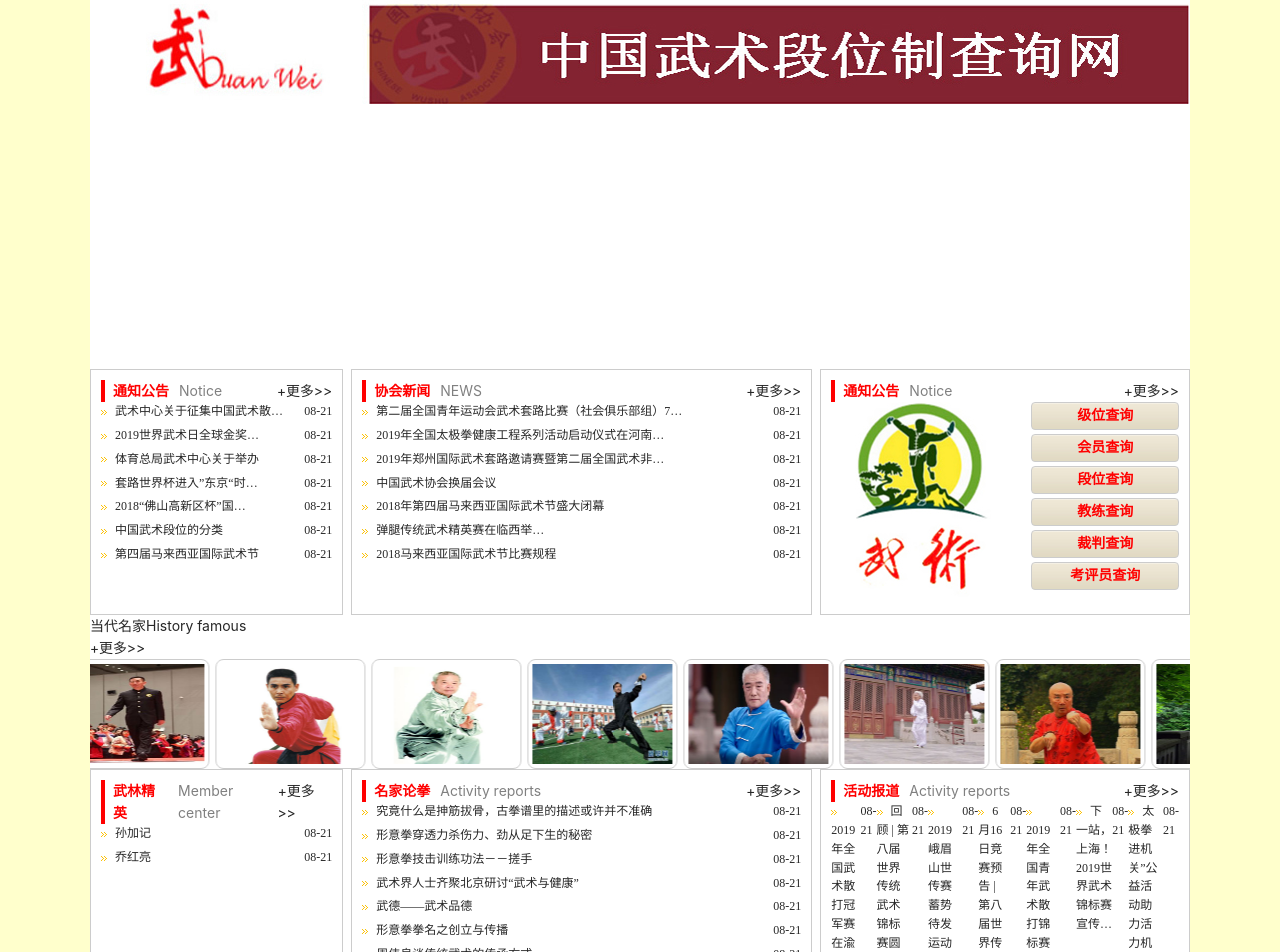
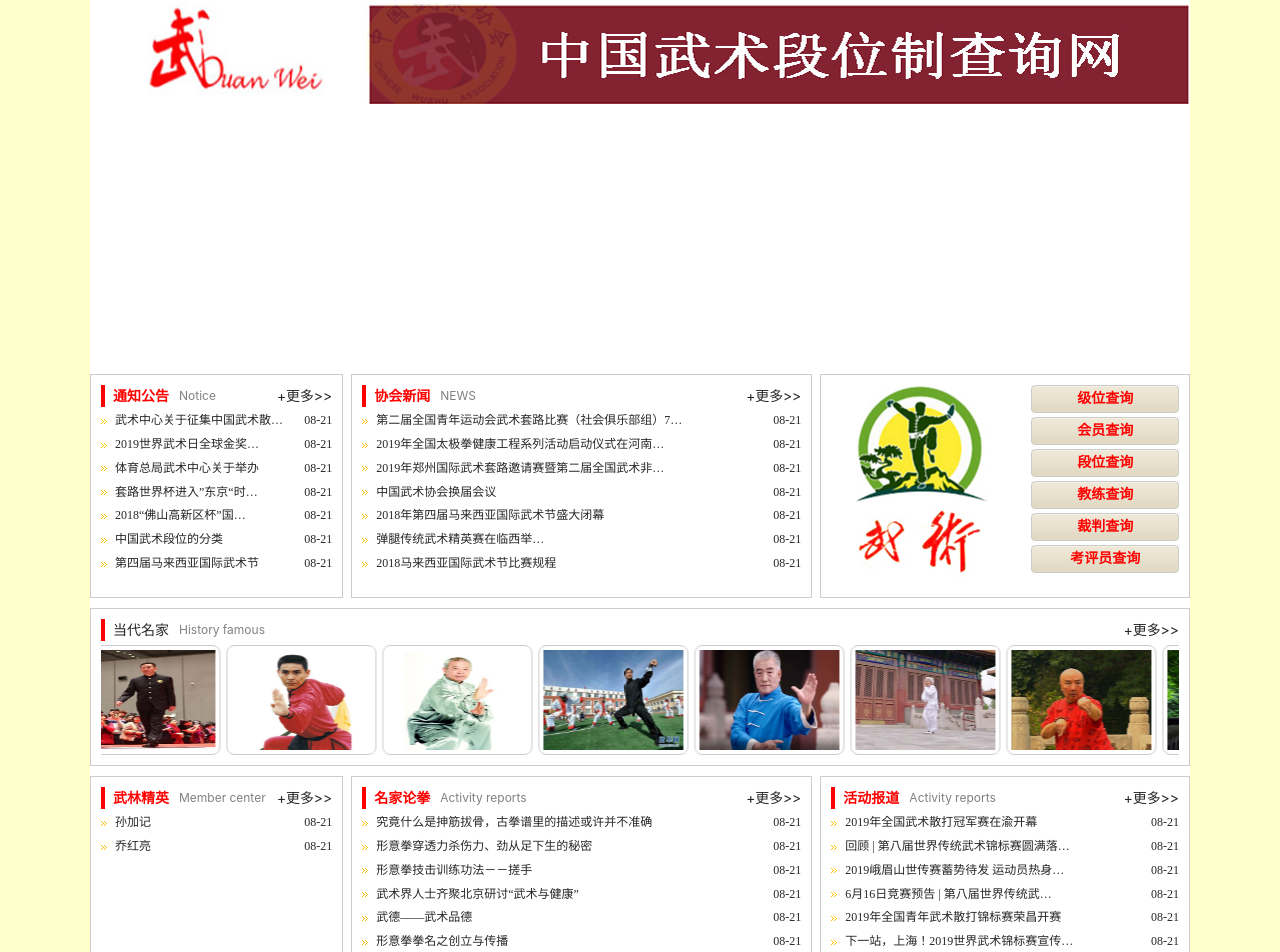
Before and after one commit to feigebaobei/reactofwebsite, a React (Create React App) app: page / in a window 1280 px wide. Shown: the top 952 px of the page. Built offline with nearby package versions, Linux system fonts and the light colour scheme.

Commit message:
feat(home): 开发样式

```diff
--- a/src/pages/Home/first.scss
+++ b/src/pages/Home/first.scss
@@ -21,14 +21,14 @@
         display: flex;
         .notice {
             width: 300px;
+            margin: 5px 0;
             margin-right: 8px;
             padding: 10px;
-        }
             .header {
                 display: flex;
                 justify-content: space-between;
+                margin-bottom: 4px;
                 /* align-items: center; */
-        }
                 .headerLeft {
                     display: flex;
                     align-items: center;
@@ -40,6 +40,13 @@
                     width:4px;
                     height: 100%;
                     margin-right: 8px;
+                }
+                .grey {
+                    color: gray;
+                    margin-left: 10px;
+                    font-size: 12px;
+                }
+            }
         }
         .newsContainer{
             font-size: 12px;
@@ -64,20 +71,41 @@
             color: red;
             font-weight: 600;
         }
-        .grey {
-            color: gray;
-            margin-left: 10px;
-        }
         .news {
             /* width: 440px; */
             flex-basis: 50%;
             flex-grow: 1;
+            margin: 5px 0;
             margin-right: 8px;
             padding: 10px;
+            .header {
+                display: flex;
+                justify-content: space-between;
+                margin-bottom: 4px;
+                /* align-items: center; */
+                .headerLeft {
+                    display: flex;
+                    align-items: center;
+                }
+                .headerRight {}
+                .block {
+                    display: inline-block;
+                    background-color: red;
+                    width:4px;
+                    height: 100%;
+                    margin-right: 8px;
+                }
+                .grey {
+                    color: gray;
+                    margin-left: 10px;
+                    font-size: 12px;
+                }
+            }
         }
         .links {
             width: 440px;
             padding: 10px;
+            margin: 5px 0;
             .newsContainer {
                 display: flex;
                 img {}
@@ -99,13 +127,63 @@
                 }
             }
         }
+        .active {
+            width: 440px;
+            padding: 10px;
+            margin: 5px 0;
+            .header {
+                display: flex;
+                justify-content: space-between;
+                margin-bottom: 4px;
+                /* align-items: center; */
+                .headerLeft {
+                    display: flex;
+                    align-items: center;
+                }
+                .headerRight {}
+                .block {
+                    display: inline-block;
+                    background-color: red;
+                    width:4px;
+                    height: 100%;
+                    margin-right: 8px;
+                }
+                .grey {
+                    color: gray;
+                    margin-left: 10px;
+                    font-size: 12px;
+                }
+            }
+        }
+    }
+    .mingjia {
+        padding: 10px;
+        margin: 5px 0;
+        .header {
+            display: flex;
+            justify-content: space-between;
+            margin-bottom: 4px;
+            /* align-items: center; */
+            .headerLeft {
+                display: flex;
+                align-items: center;
+            }
+            .headerRight {}
+            .block {
+                display: inline-block;
+                background-color: red;
+                width:4px;
+                height: 100%;
+                margin-right: 8px;
+            }
+            .grey {
+                color: gray;
+                margin-left: 10px;
+                font-size: 12px;
+            }
         }
 
-
-
-
-
-
+    }
 
     .imgScrollBoxBox {
         /* position: relative; */
@@ -203,7 +281,9 @@
             cursor: pointer;
         }
     }
-
+    .widgetScrollBox:hover {
+        animation-play-state: paused;
+    }
     @-webkit-keyframes widgetAnimate /* Safari Chrome opera */
     {
         /* 0%   {background: red;}
--- a/src/pages/Home/index.js
+++ b/src/pages/Home/index.js
@@ -147,7 +147,7 @@
                     </section>
                 </article>
                 <article className="links bordered">
-                    <header className="header">
+                    {/* <header className="header">
                         <div className="headerLeft">
                             <span className="block"></span>
                             <span className="name">通知公告</span>
@@ -156,7 +156,7 @@
                         <div className="headerRight">
                             <span className="more">+更多>></span>
                         </div>
-                    </header>
+                    </header> */}
                     <section className="newsContainer">
                         <img src={require('../../access/index_r5_c11.jpeg')} className="" alt="" />
                         <section className="nav-box">
@@ -171,7 +171,7 @@
                 </article>
             </section>
             {/* 当代名家 */}
-            <section className="mingjia">
+            <section className="mingjia bordered">
                 <header className="header">
                     <div className="headerLeft">
                         <span className="block"></span>
@@ -342,7 +342,7 @@
                         </p>
                     </section>
                 </article>
-                <article className="links bordered">
+                <article className="active bordered">
                     <header className="header">
                         <div className="headerLeft">
                             <span className="block"></span>
@@ -407,7 +407,7 @@
                 </article>
             </section>
             {/* widget */}
-            <section className="mingjia">
+            <section className="mingjia bordered">
                 <header className="header">
                     <div className="headerLeft">
                         <span className="block"></span>
```
Lines whose indentation alone changed are shown as unchanged.
